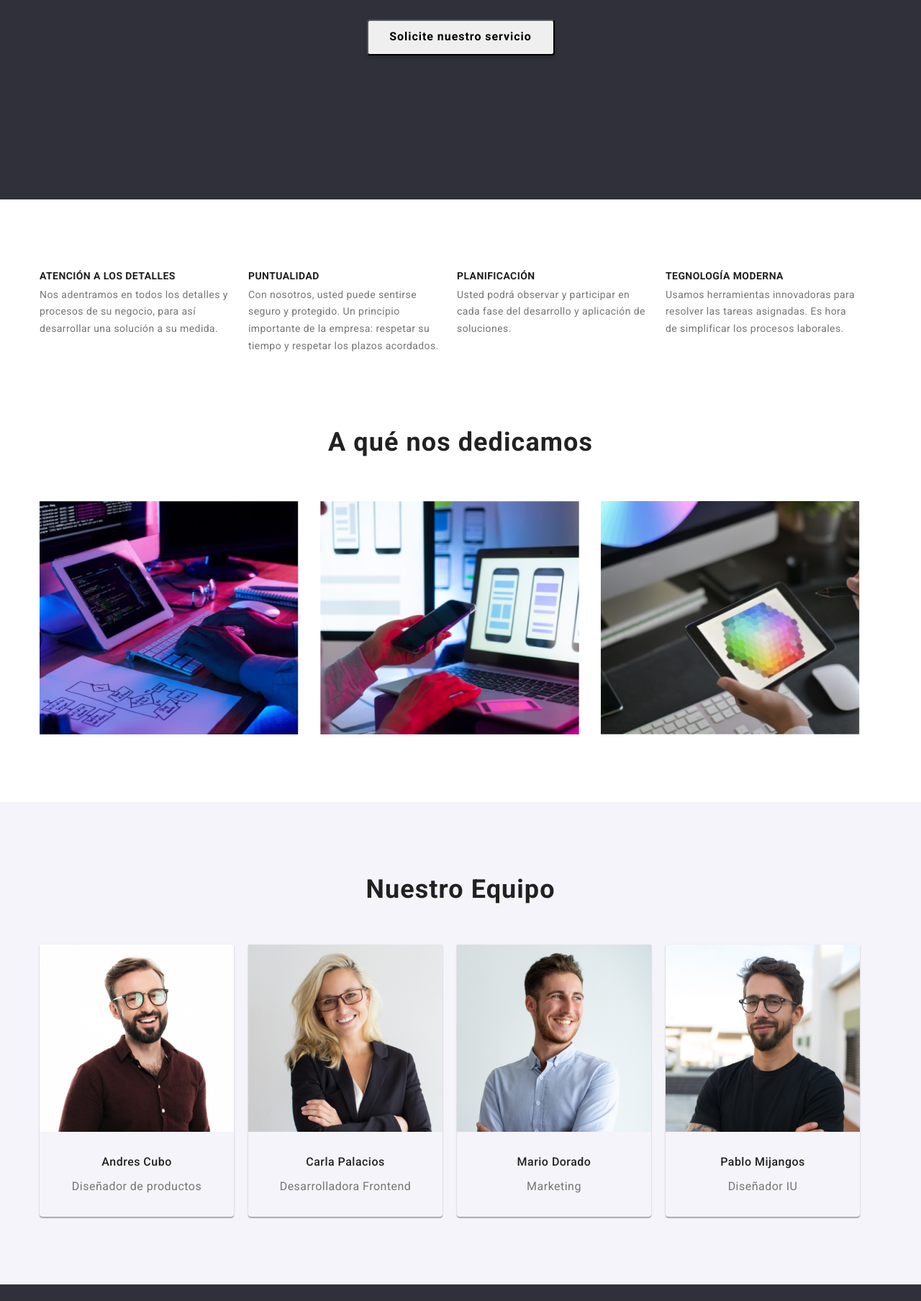
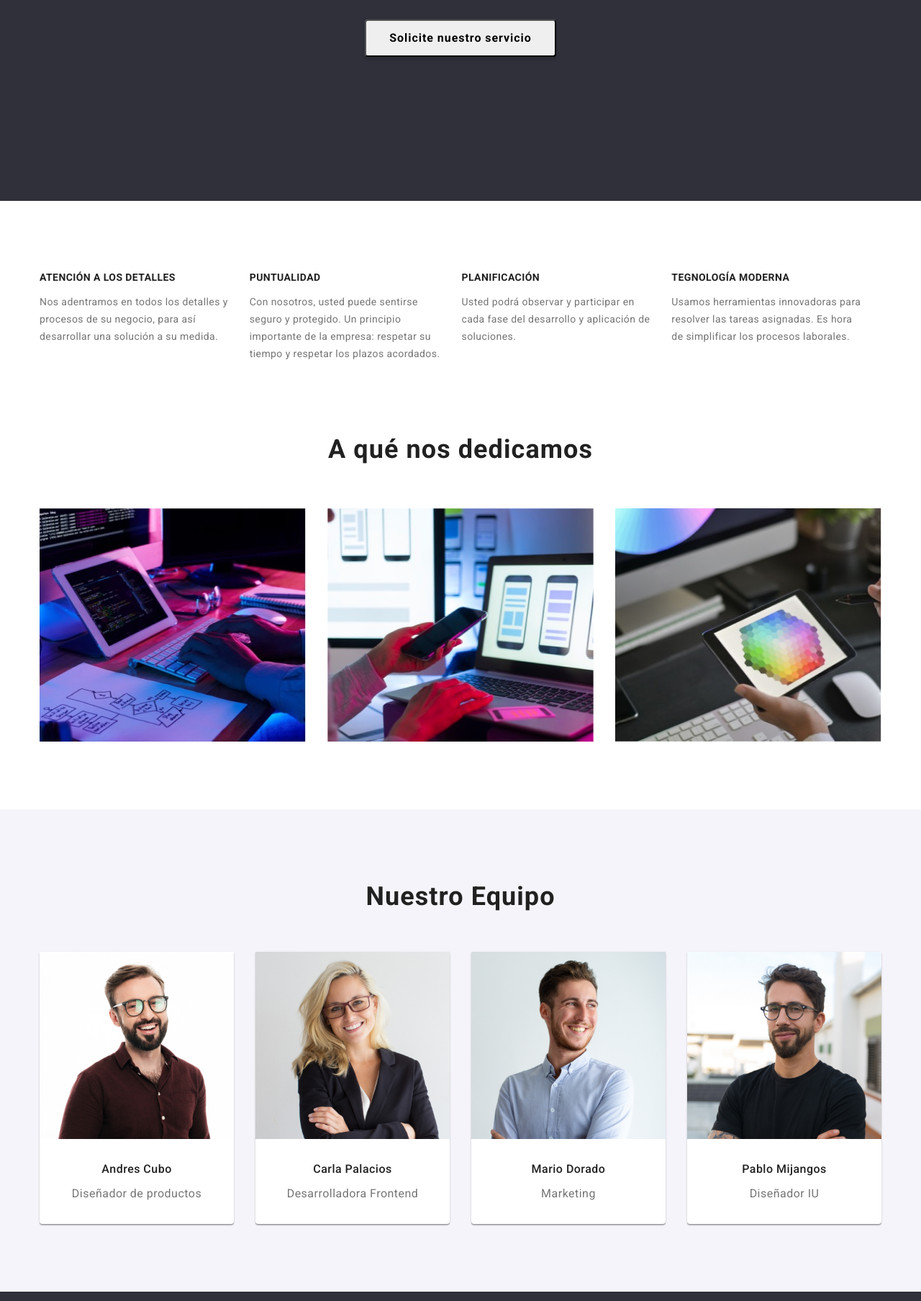
Before and after one commit to StivenAguirre/goit-markup-hw-03, a plain HTML site: page index.html in a window 1280 px wide. Shown: the part 413-2220 px from the top of the page at 72% size. Drawn offline with nearby package versions, Linux system fonts and the light colour scheme.

Commit message:
Cambios en el css de index

```diff
--- a/css/styles.css
+++ b/css/styles.css
@@ -169,22 +169,14 @@
 
 .heroes-button {
   margin: 0 auto;
-  justify-content: center;
-  width: 261px;
-  height: 50px;
   gap: 10px;
-
+  padding: 10px 32px;
   font-style: normal;
   font-weight: 700;
   font-size: 16px;
   line-height: 1.8;
   display: flex;
-  align-items: center;
-  text-align: center;
   letter-spacing: 0.06em;
-  flex: none;
-  order: 0;
-  flex-grow: 0;
   cursor: pointer;
   box-shadow: 0px 4px 4px rgba(0, 0, 0, 0.15);
   border-radius: 4px;
@@ -211,7 +203,7 @@
 
 .card-set-indicators {
   display: flex;
-  gap: 20px;
+  gap: 30px;
 }
 
 .item-indicators {
@@ -224,8 +216,6 @@
   line-height: 1.7;
   letter-spacing: 0.03em;
   text-align: left;
-  height: 16px;
-  width: 270px;
   margin-bottom: 10px;
 }
 
@@ -236,7 +226,6 @@
   line-height: 1.7;
   letter-spacing: 0.03em;
   text-align: left;
-  margin: auto;
 }
 
 /* Main Section dedicate */
@@ -252,7 +241,6 @@
   line-height: 1.5;
   letter-spacing: 0.03em;
   text-align: center;
-  margin: auto;
   margin-bottom: 55.05px;
 }
 
@@ -260,10 +248,10 @@
   display: flex;
   margin: auto;
   justify-content: center;
+  gap: 30px;
 }
 
 .item-dedicate {
-  margin-right: 30px;
 }
 
 .images-dedicate {
@@ -292,18 +280,17 @@
   display: flex;
   margin-top: 50px;
   padding-bottom: 94px;
-  gap: 20px;
+  gap: 30px;
 }
 
 .item-our-team {
   box-shadow: 0px 1px 3px rgba(0, 0, 0, 0.12), 0px 1px 1px rgba(0, 0, 0, 0.14),
     0px 2px 1px rgba(0, 0, 0, 0.2);
   border-radius: 0px 0px 4px 4px;
+  background-color: white;
 }
 
 .images-our-team {
-  width: 270px;
-  height: 260px;
 }
 
 .name-employee {
@@ -380,8 +367,7 @@
   flex-wrap: wrap;
   margin-top: 50px;
   margin-bottom: 82px;
-  gap: 20px;
-  justify-content: center;
+  gap: 26px;
 }
 
 .item-products {
```
